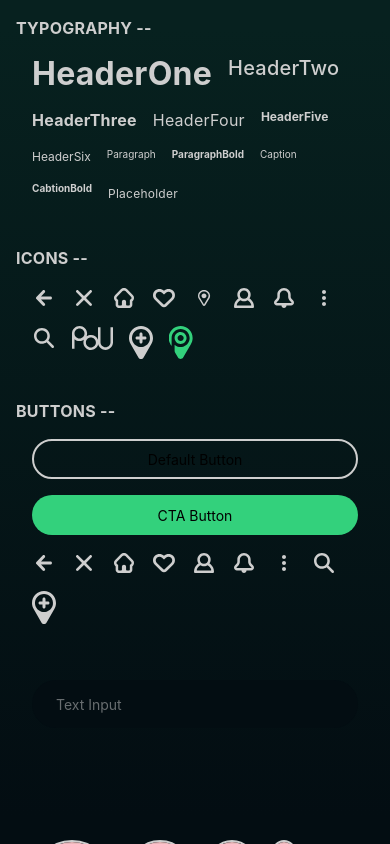
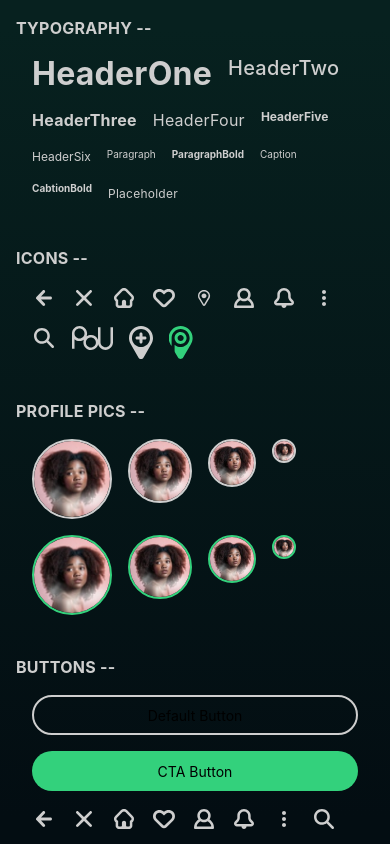
Before and after one commit to athnme/POU_CapstoneProject, a React Native app: screen / in a window 390 px wide. Built offline with nearby package versions, Linux system fonts and the light colour scheme.

Commit message:
create buttons

```diff
--- a/App.js
+++ b/App.js
@@ -27,6 +27,18 @@ import {
   LogoIcon,
 } from "./components/Icons";
 
+// Import ProfilePics
+import {
+  ProfilePicL,
+  ProfilePicL_Active,
+  ProfilePicM,
+  ProfilePicM_Active,
+  ProfilePicS,
+  ProfilePicS_Active,
+  ProfilePicXL,
+  ProfilePicXL_Active,
+} from "./components/ProfilePics";
+
 // Import Buttons
 import {
   BackButton,
@@ -40,7 +52,10 @@ import {
   AddButton,
   DefaultButton,
   CtaButton,
+  ProfileButton,
 } from "./components/Buttons";
+
+// -- Styles
 
 const Container = styled.ScrollView`
   flex: 1;
@@ -121,56 +136,6 @@ const Placeholder = styled(Paragraph)`
   letter-spacing: 0.25px;
 `;
 
-const NavButton = styled.TouchableOpacity`
-  justify-content: center;
-  align-items: center;
-  padding: 0 12px;
-  width: 20%;
-  max-width: 168px;
-`;
-
-// Icons
-
-// Profile Pic
-
-const ProfilePicXL = styled.Image`
-  width: 80px;
-  height: 80px;
-  border-radius: 50%;
-  border: solid 2px #cecece;
-`;
-
-const ProfilePicXLActive = styled(ProfilePicXL)`
-  border-color: #33d17c;
-`;
-
-const ProfilePicL = styled(ProfilePicXL)`
-  width: 64px;
-  height: 64px;
-`;
-
-const ProfilePicLActive = styled(ProfilePicL)`
-  border-color: #33d17c;
-`;
-
-const ProfilePicM = styled(ProfilePicXL)`
-  width: 48px;
-  height: 48px;
-`;
-
-const ProfilePicMActive = styled(ProfilePicM)`
-  border-color: #33d17c;
-`;
-
-const ProfilePicS = styled(ProfilePicXL)`
-  width: 24px;
-  height: 24px;
-`;
-
-const ProfilePicSActive = styled(ProfilePicS)`
-  border-color: #33d17c;
-`;
-
 // Input
 
 const TextField = styled.TextInput`
@@ -180,30 +145,6 @@ const TextField = styled.TextInput`
   border-radius: 40px;
   background-color: #030d12;
   color: rgba(206, 206, 206, 0.5);
-`;
-
-// Bars
-
-const BottomNavBar = styled.View`
-  height: 56px;
-  width: 100%;
-  flex-direction: row;
-  justify-content: center;
-  align-items: center;
-  background-color: #030d12;
-  position: fixed;
-  bottom: 0;
-`;
-
-const TopNavBar = styled.View`
-  height: 56px;
-  width: 100%;
-  position: fixed;
-  top: 0;
-  left: 0;
-  padding: 0 16px;
-  background-color: #000;
-  justify-content: center;
 `;
 
 const Comps = styled.View`
@@ -249,6 +190,18 @@ export default function App() {
         <LogoIcon />
       </Comps>
 
+      <HeaderThree>PROFILE PICS --</HeaderThree>
+      <Comps>
+        <ProfilePicXL />
+        <ProfilePicL />
+        <ProfilePicM />
+        <ProfilePicS />
+        <ProfilePicXL_Active />
+        <ProfilePicL_Active />
+        <ProfilePicM_Active />
+        <ProfilePicS_Active />
+      </Comps>
+
       <HeaderThree>BUTTONS --</HeaderThree>
       <Comps>
         <DefaultButton />
@@ -262,6 +215,7 @@ export default function App() {
         <OptionsButton />
         <SearchButton />
         <AddButton />
+        <ProfileButton />
       </Comps>
 
       <Comps>
@@ -269,20 +223,6 @@ export default function App() {
       </Comps>
 
       <Comps></Comps>
-
-      <Comps>
-        <ProfilePicXL source={require("./assets/Profile_Pic.jpg")} />
-        <ProfilePicL source={require("./assets/Profile_Pic.jpg")} />
-        <ProfilePicM source={require("./assets/Profile_Pic.jpg")} />
-        <ProfilePicS source={require("./assets/Profile_Pic.jpg")} />
-
-        <ProfilePicXLActive source={require("./assets/Profile_Pic.jpg")} />
-        <ProfilePicLActive source={require("./assets/Profile_Pic.jpg")} />
-        <ProfilePicMActive source={require("./assets/Profile_Pic.jpg")} />
-        <ProfilePicSActive source={require("./assets/Profile_Pic.jpg")} />
-      </Comps>
-
-      <Comps></Comps>
     </Container>
   );
 }
--- a/components/Buttons.js
+++ b/components/Buttons.js
@@ -21,6 +21,8 @@ import {
   SearchIcon,
   AddIcon,
 } from "./Icons";
+
+import { ProfilePicS, ProfilePicXL } from "./ProfilePics";
 
 // Styles
 
@@ -134,3 +136,11 @@ export function AddButton() {
     </BtnIcon>
   );
 }
+
+export function ProfileButton() {
+  return (
+    <BtnIcon>
+      <ProfilePicS />
+    </BtnIcon>
+  );
+}
--- /dev/null
+++ b/components/ProfilePics.js
@@ -0,0 +1,85 @@
+import React from "react";
+import {
+  StyleSheet,
+  Text,
+  View,
+  TouchableOpacity,
+  Image,
+  TextInput,
+} from "react-native";
+
+import styled from "styled-components/native";
+
+// Styles
+
+const XL = styled.Image`
+  width: 80px;
+  height: 80px;
+  border-radius: 50%;
+  border: solid 2px #cecece;
+`;
+
+const XL_Active = styled(XL)`
+  border-color: #33d17c;
+`;
+
+const L = styled(XL)`
+  width: 64px;
+  height: 64px;
+`;
+
+const L_Active = styled(L)`
+  border-color: #33d17c;
+`;
+
+const M = styled(XL)`
+  width: 48px;
+  height: 48px;
+`;
+
+const M_Active = styled(M)`
+  border-color: #33d17c;
+`;
+
+const S = styled(XL)`
+  width: 24px;
+  height: 24px;
+`;
+
+const S_Active = styled(S)`
+  border-color: #33d17c;
+`;
+
+// Components
+
+export function ProfilePicXL() {
+  return <XL source={require("../assets/Profile_Pic.jpg")} />;
+}
+
+export function ProfilePicXL_Active() {
+  return <XL_Active source={require("../assets/Profile_Pic.jpg")} />;
+}
+
+export function ProfilePicL() {
+  return <L source={require("../assets/Profile_Pic.jpg")} />;
+}
+
+export function ProfilePicL_Active() {
+  return <L_Active source={require("../assets/Profile_Pic.jpg")} />;
+}
+
+export function ProfilePicM() {
+  return <M source={require("../assets/Profile_Pic.jpg")} />;
+}
+
+export function ProfilePicM_Active() {
+  return <M_Active source={require("../assets/Profile_Pic.jpg")} />;
+}
+
+export function ProfilePicS() {
+  return <S source={require("../assets/Profile_Pic.jpg")} />;
+}
+
+export function ProfilePicS_Active() {
+  return <S_Active source={require("../assets/Profile_Pic.jpg")} />;
+}
```
Also changed, not shown: 1 other file (tests, documents, lock files or other folders).
